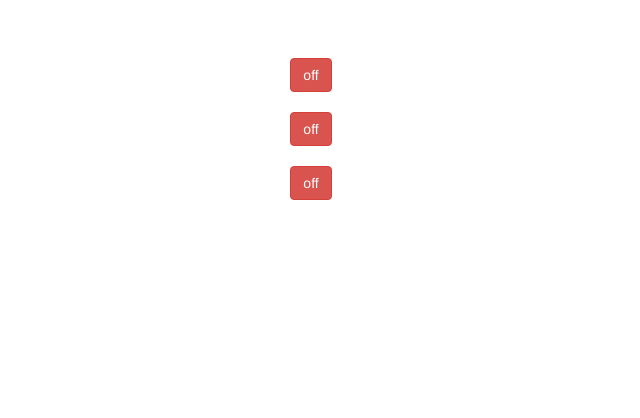
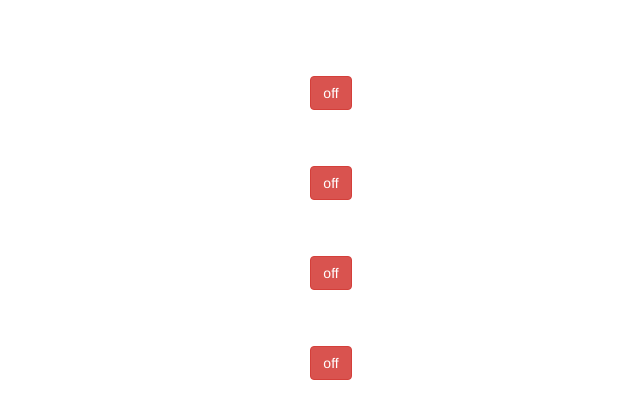
Before and after one commit to Julian-Mostbauer/Visual-Html-Editor, a React (Vite) app in the folder VHE/: page / in a window 1280 px wide. Shown: the top 418 px of the page, without its empty margins (329-969 px from the left). Built offline with nearby package versions, Linux system fonts and the light colour scheme; the HTML template or start-up script is replaced by a standard one.

Commit message:
Made the code more reusable
Turned the many buttons in to one bouton group component

```diff
--- a/VHE/src/App.tsx
+++ b/VHE/src/App.tsx
@@ -1,20 +1,14 @@
 import './App.css'
 import { useState } from 'react'
 import ToggleButton from './compenents/toggleButton.tsx'
+import RadioCollection from './compenents/radioCollection.tsx'
 
 function App() {
-
-  const [selected, setSelected] = useState(false)
-  const [selected2, setSelected2] = useState(false)
-  const [selected3, setSelected3] = useState(false)
 
   return (
     <>
       <div className="card">
-      <ToggleButton style="card_item" func={() => setSelected(!selected)} state={selected}/>
-      <ToggleButton style="card_item" func={() => setSelected2(!selected2)} state={selected2}/>
-      <ToggleButton style="card_item" func={() => setSelected3(!selected3)} state={selected3}/>
-
+      <RadioCollection count={4} func={() => setSelected}/>
       </div>
     </>
   )
--- /dev/null
+++ b/VHE/src/compenents/radioCollection.tsx
@@ -0,0 +1,36 @@
+import ToggleButton from "./toggleButton";
+import { useState } from 'react'
+
+interface Prop {
+    func: any;
+    count: number;
+}
+
+function setStateAtIndex(currentStates:any, index:number, set_fn: (a: any) => void){
+    let newStates = [...currentStates]; // create a new copy of the array
+    newStates[index] = !newStates[index]; // update the new copy
+    set_fn(newStates); // set the new state
+}
+
+
+export default function RadioCollection(props:Prop){
+    const monkeys = []; //funny
+    const initBools = [];
+    for(let i = 0; i < props.count; i++){
+        monkeys.push(i)
+        initBools.push(false);
+    }
+    const [currentStates, setStates] = useState(initBools);
+
+    return (
+      <ul>
+        {monkeys.map(index => (
+            <ToggleButton
+            func={() => setStateAtIndex(currentStates, index, setStates)}
+            state={currentStates[index]}
+            style="card"/>
+        ))}
+      </ul>
+    );
+
+}
```
Also changed, not shown: VHE/src/compenents/toggleButton.tsx (+7 -1 lines).
